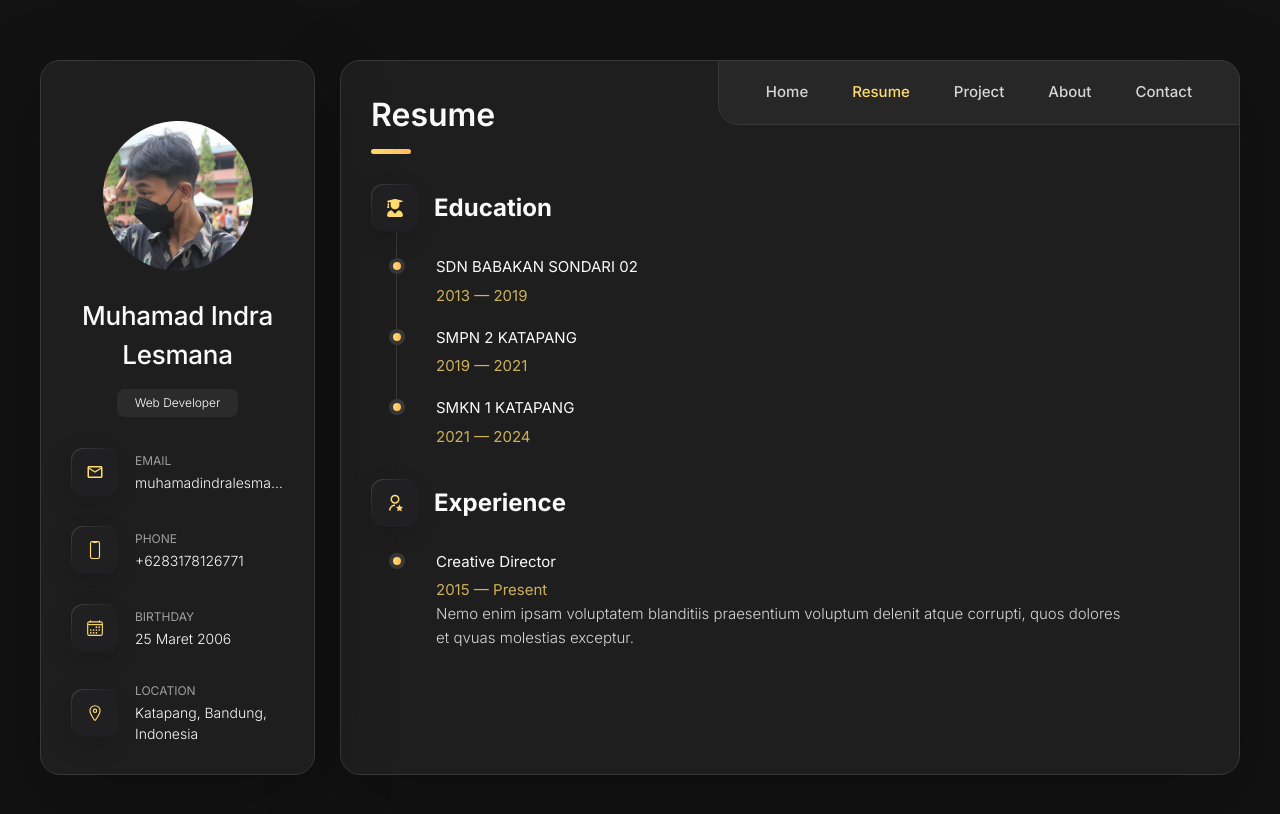
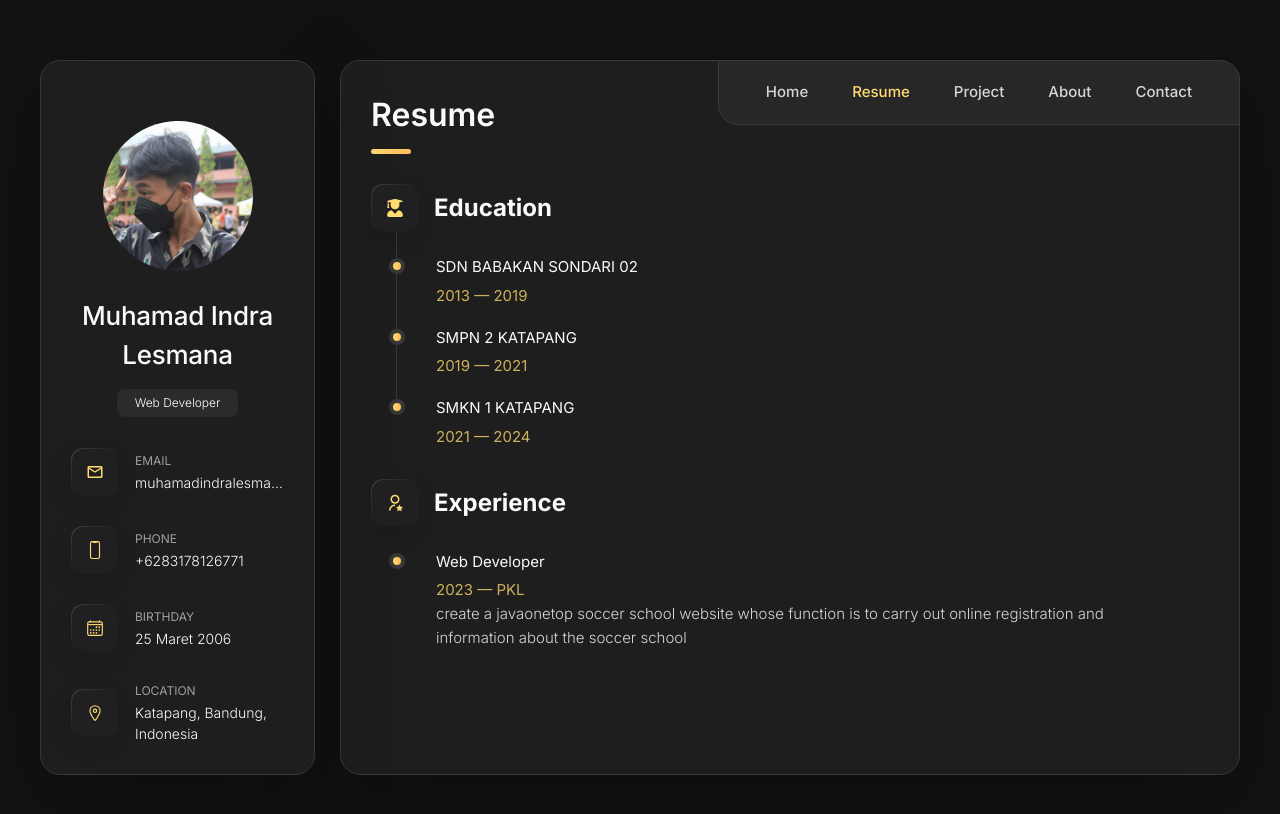
Before and after one commit to IndraaLesmana/portofolio, a Next.js app: page /resume in a window 1280 px wide. Shown: the top 814 px of the page. Built offline with nearby package versions, Linux system fonts and the light colour scheme.

Commit message:
baru update

```diff
--- a/src/modules/resume/components/Experience.tsx
+++ b/src/modules/resume/components/Experience.tsx
@@ -14,14 +14,12 @@ const Experience = () => {
 
             <ol className="timeline-list">
               <li className="timeline-item">
-                <h4 className="h4 timeline-item-title">Creative director</h4>
+                <h4 className="h4 timeline-item-title">Web Developer</h4>
 
-                <span>2015 — Present</span>
+                <span>2023 — PKL</span>
 
                 <p className="timeline-text">
-                  Nemo enim ipsam voluptatem blanditiis praesentium voluptum
-                  delenit atque corrupti, quos dolores et qvuas molestias
-                  exceptur.
+                create a javaonetop soccer school website whose function is to carry out online registration and information about the soccer school
                 </p>
               </li>
 
```
